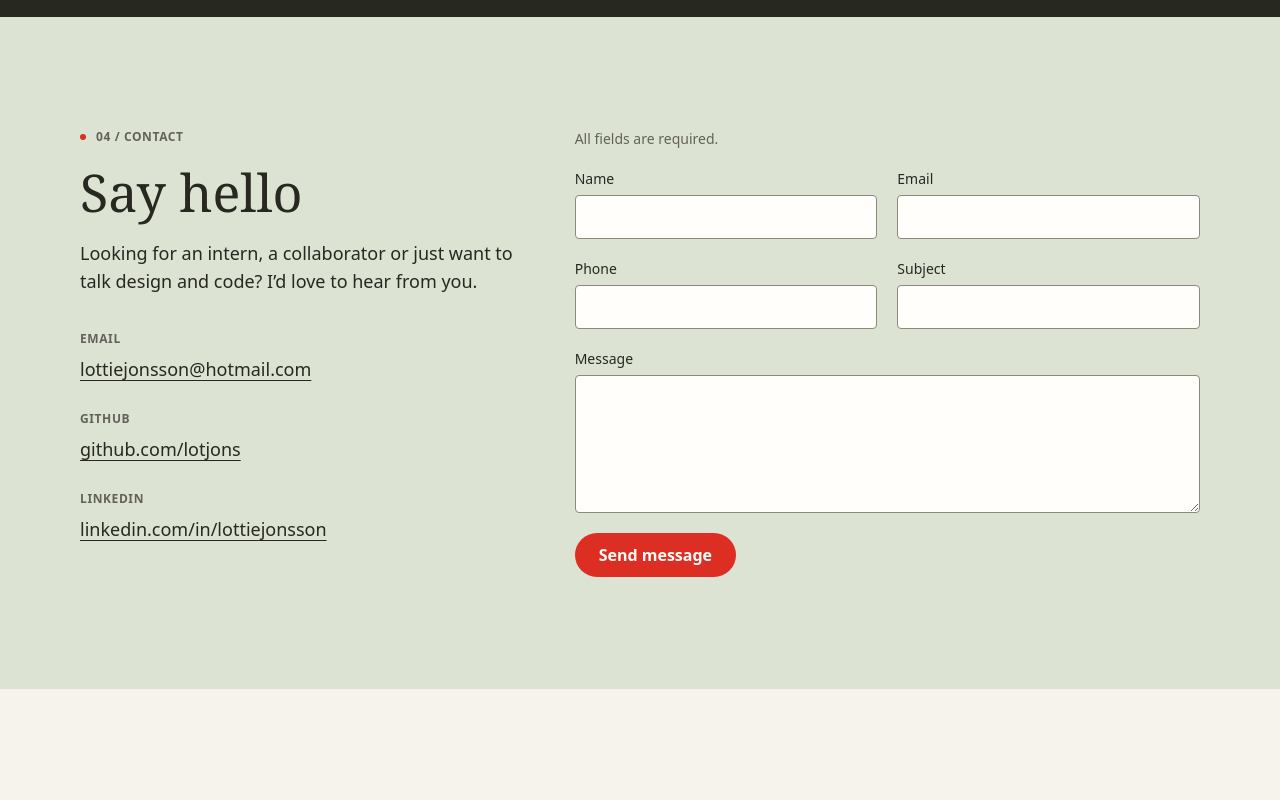
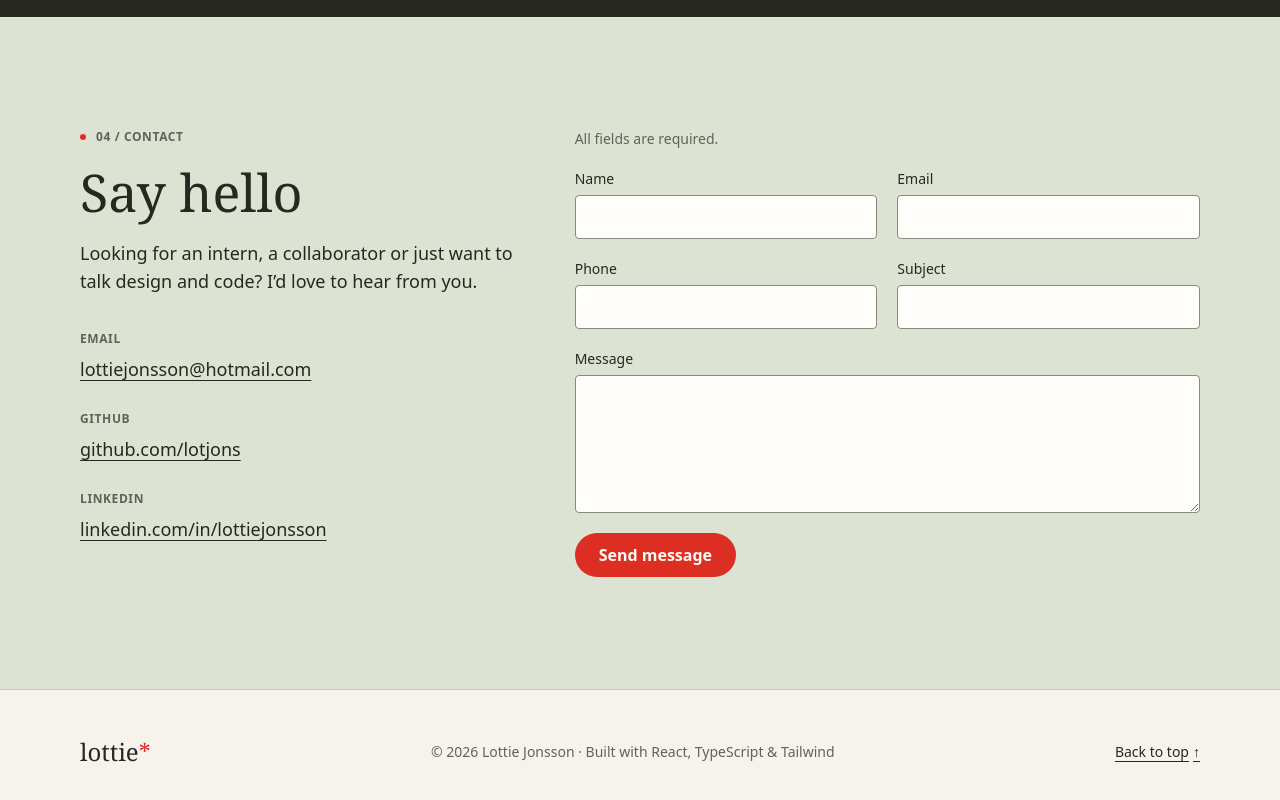
Before and after one commit to lotjons/LOTTIEPORTFOLIO, a React (Vite) app: page / in a window 1280 px wide. Shown: the part 4441-5241 px from the top of the page. Before the commit the page ends 5130 px from the top, so only its background shows below. Built offline with nearby package versions, Linux system fonts and the light colour scheme.

Commit message:
feat(footer): add footer with back to top link (closes #18)

```diff
--- a/src/App.tsx
+++ b/src/App.tsx
@@ -1,6 +1,7 @@
 import { MotionConfig } from 'motion/react'
 import About from './components/About'
 import Contact from './components/Contact'
+import Footer from './components/Footer'
 import Header from './components/Header'
 import Hero from './components/Hero'
 import OffScreen from './components/OffScreen'
@@ -19,6 +20,7 @@ function App() {
         <Toolbox />
         <Contact />
       </main>
+      <Footer />
     </MotionConfig>
   )
 }
--- /dev/null
+++ b/src/components/Footer.tsx
@@ -0,0 +1,29 @@
+function Footer() {
+  const year = new Date().getFullYear()
+
+  return (
+    <footer className="border-t border-rule py-10">
+      <div className="wrap flex flex-col gap-6 sm:flex-row sm:items-center sm:justify-between">
+        <p className="font-logo text-2xl font-medium">
+          lottie
+          <span className="text-pop" aria-hidden="true">
+            *
+          </span>
+        </p>
+
+        <p className="text-sm text-stone">
+          © {year} Lottie Jonsson · Built with React, TypeScript &amp; Tailwind
+        </p>
+
+        <a
+          href="#home"
+          className="inline-flex min-h-11 items-center gap-1 text-sm font-medium underline decoration-1 underline-offset-4 hover:decoration-2 hover:decoration-pop"
+        >
+          Back to top <span aria-hidden="true">↑</span>
+        </a>
+      </div>
+    </footer>
+  )
+}
+
+export default Footer
```
